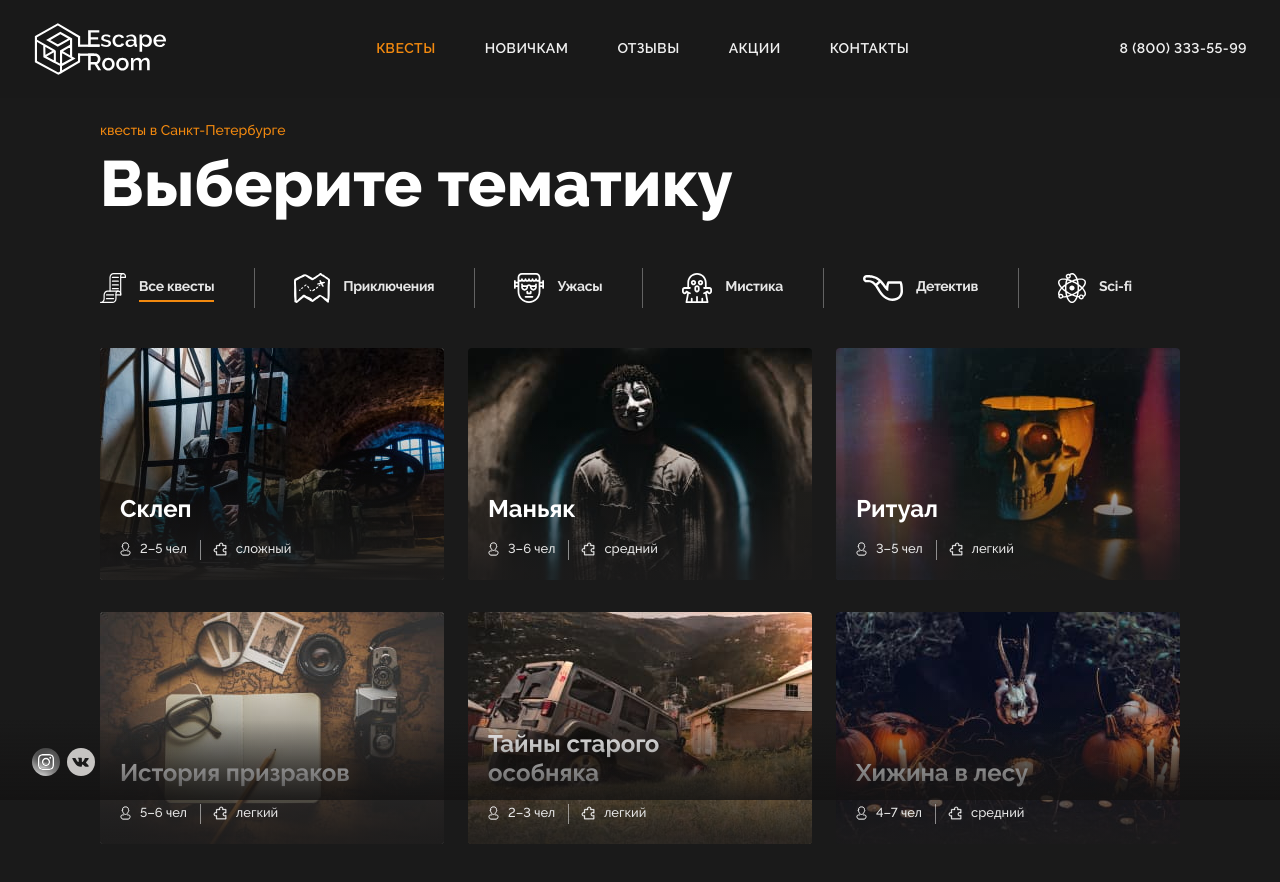
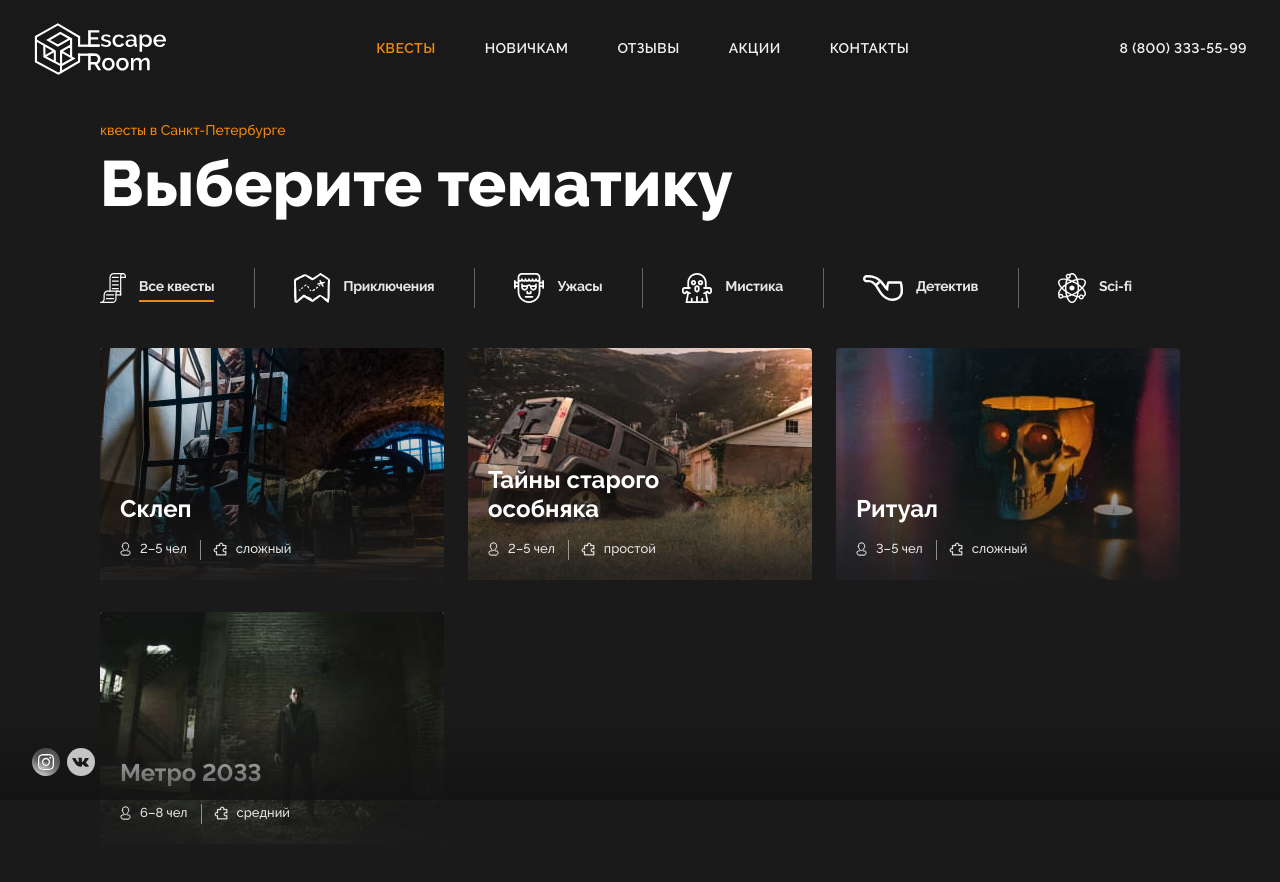
Before and after one commit to Nastasiya-Kam/grading-starter-pack-main, a React (Create React App) app: page / in a window 1280 px wide. Shown: the top 882 px of the page. Built offline with nearby package versions, Linux system fonts and the light colour scheme.

Commit message:
Рефакторинг отрисовки списка квестов
- добавлены моки для отрисовки

```diff
--- a/src/components/home/components/quests-catalog/quests-catalog.jsx
+++ b/src/components/home/components/quests-catalog/quests-catalog.jsx
@@ -7,6 +7,9 @@ import { ReactComponent as IconScifi } from 'assets/img/icon-scifi.svg';
 import { ReactComponent as IconPerson } from 'assets/img/icon-person.svg';
 import { ReactComponent as IconPuzzle } from 'assets/img/icon-puzzle.svg';
 import * as S from './quests-catalog.styled';
+import { quests } from 'utils/mocks';
+import { getLevel } from 'utils/utils';
+import { PEOPLE_COUNT_MAX, PEOPLE_COUNT_MIN } from 'const';
 
 const QuestsCatalog = () => (
   <>
@@ -55,173 +58,35 @@ const QuestsCatalog = () => (
     </S.Tabs>
 
     <S.QuestsList>
-      <S.QuestItem>
+      {quests.map((quest) => {
+        return <S.QuestItem key={quest.id}>
           <S.QuestItemLink to="/quest">
             <S.Quest>
               <S.QuestImage
-              src="img/preview-sklep.jpg"
+                src={quest.previewImg}
                 width="344"
                 height="232"
-              alt="квест Склеп"
+                alt={`квест ${quest.title}`}
               />
 
               <S.QuestContent>
-              <S.QuestTitle>Склеп</S.QuestTitle>
+                <S.QuestTitle>{quest.title}</S.QuestTitle>
 
                 <S.QuestFeatures>
                   <S.QuestFeatureItem>
                     <IconPerson />
-                  2–5 чел
+                    {`${quest.peopleCount[PEOPLE_COUNT_MIN]}–${quest.peopleCount[PEOPLE_COUNT_MAX]} чел`}
                   </S.QuestFeatureItem>
                   <S.QuestFeatureItem>
                     <IconPuzzle />
-                  сложный
+                    {getLevel(quest.level)}
                   </S.QuestFeatureItem>
                 </S.QuestFeatures>
               </S.QuestContent>
             </S.Quest>
           </S.QuestItemLink>
         </S.QuestItem>
-
-      <S.QuestItem>
-        <S.QuestItemLink to="/quest">
-          <S.Quest>
-            <S.QuestImage
-              src="img/preview-maniac.jpg"
-              width="344"
-              height="232"
-              alt="квест Маньяк"
-            />
-
-            <S.QuestContent>
-              <S.QuestTitle>Маньяк</S.QuestTitle>
-
-              <S.QuestFeatures>
-                <S.QuestFeatureItem>
-                  <IconPerson />
-                  3–6 чел
-                </S.QuestFeatureItem>
-                <S.QuestFeatureItem>
-                  <IconPuzzle />
-                  средний
-                </S.QuestFeatureItem>
-              </S.QuestFeatures>
-            </S.QuestContent>
-          </S.Quest>
-        </S.QuestItemLink>
-      </S.QuestItem>
-
-      <S.QuestItem>
-        <S.QuestItemLink to="/quest">
-          <S.Quest>
-            <S.QuestImage
-              src="img/preview-ritual.jpg"
-              width="344"
-              height="232"
-              alt="квест Ритуал"
-            />
-
-            <S.QuestContent>
-              <S.QuestTitle>Ритуал</S.QuestTitle>
-
-              <S.QuestFeatures>
-                <S.QuestFeatureItem>
-                  <IconPerson />
-                  3–5 чел
-                </S.QuestFeatureItem>
-                <S.QuestFeatureItem>
-                  <IconPuzzle />
-                  легкий
-                </S.QuestFeatureItem>
-              </S.QuestFeatures>
-            </S.QuestContent>
-          </S.Quest>
-        </S.QuestItemLink>
-      </S.QuestItem>
-
-      <S.QuestItem>
-        <S.QuestItemLink to="/quest">
-          <S.Quest>
-            <S.QuestImage
-              src="img/preview-old-ceil.jpg"
-              width="344"
-              height="232"
-              alt="квест История призраков"
-            />
-
-            <S.QuestContent>
-              <S.QuestTitle>История призраков</S.QuestTitle>
-
-              <S.QuestFeatures>
-                <S.QuestFeatureItem>
-                  <IconPerson />
-                  5–6 чел
-                </S.QuestFeatureItem>
-                <S.QuestFeatureItem>
-                  <IconPuzzle />
-                  легкий
-                </S.QuestFeatureItem>
-              </S.QuestFeatures>
-            </S.QuestContent>
-          </S.Quest>
-        </S.QuestItemLink>
-      </S.QuestItem>
-
-      <S.QuestItem>
-        <S.QuestItemLink to="/quest">
-          <S.Quest>
-            <S.QuestImage
-              src="img/preview-final-frontier.jpg"
-              width="344"
-              height="232"
-              alt="квест Тайны старого особняка"
-            />
-
-            <S.QuestContent>
-              <S.QuestTitle>Тайны старого особняка</S.QuestTitle>
-
-              <S.QuestFeatures>
-                <S.QuestFeatureItem>
-                  <IconPerson />
-                  2–3 чел
-                </S.QuestFeatureItem>
-                <S.QuestFeatureItem>
-                  <IconPuzzle />
-                  легкий
-                </S.QuestFeatureItem>
-              </S.QuestFeatures>
-            </S.QuestContent>
-          </S.Quest>
-        </S.QuestItemLink>
-      </S.QuestItem>
-
-      <S.QuestItem>
-        <S.QuestItemLink to="/quest">
-          <S.Quest>
-            <S.QuestImage
-              src="img/preview-house-in-the-woods.jpg"
-              width="344"
-              height="232"
-              alt="квест Хижина в лесу"
-            />
-
-            <S.QuestContent>
-              <S.QuestTitle>Хижина в лесу</S.QuestTitle>
-
-              <S.QuestFeatures>
-                <S.QuestFeatureItem>
-                  <IconPerson />
-                  4–7 чел
-                </S.QuestFeatureItem>
-                <S.QuestFeatureItem>
-                  <IconPuzzle />
-                  средний
-                </S.QuestFeatureItem>
-              </S.QuestFeatures>
-            </S.QuestContent>
-          </S.Quest>
-        </S.QuestItemLink>
-      </S.QuestItem>
+      })}
     </S.QuestsList>
   </>
 );
--- /dev/null
+++ b/src/const.js
@@ -0,0 +1,23 @@
+const Level = {
+  EASY: {
+    value: 'простой',
+    name: 'easy',
+  },
+  MEDIUM: {
+    value: 'средний',
+    name: 'medium',
+  },
+  HARD: {
+    value: 'сложный',
+    name: 'hard',
+  },
+  UNDEFINED: {
+    value: 'неизвестный',
+    name: 'undefined',
+  },
+};
+
+const PEOPLE_COUNT_MIN = 0;
+const PEOPLE_COUNT_MAX = 1;
+
+export {Level, PEOPLE_COUNT_MIN, PEOPLE_COUNT_MAX};
--- /dev/null
+++ b/src/utils/mocks.js
@@ -0,0 +1,57 @@
+const quests = [
+  {
+    "id": 1,
+    "title": "Склеп",
+    "description": "Средневековое кладбище таит в себе много страшных тайн. Местные жители говорят, что в склепе похоронен граф вампир, который по ночам выходит на охоту, чтобы испить человеческой крови. Через час солнце опустится за горизонт, успеете ли вы убить вампира и выбраться из склепа?",
+    "previewImg": "img/preview-sklep.jpg",
+    "coverImg": "img/cover-sklep.jpg",
+    "type": "horror",
+    "level": "hard",
+    "peopleCount": [2, 5],
+    "duration": 120
+  },
+  {
+    "id": 4,
+    "title": "Тайны старого особняка",
+    "description": "Погрузитесь в атмосферу служебных помещений закулисья, которые хранят множество тайн и загадок. Вы окажитесь в старом особняке и увидите все, что скрывают его запутанные коридоры.",
+    "previewImg": "img/preview-final-frontier.jpg",
+    "coverImg": "img/cover-final-frontier.jpg",
+    "type": "detective",
+    "level": "easy",
+    "peopleCount": [
+      2,
+      5
+    ],
+    "duration": 60
+  },
+  {
+    "id": 3,
+    "title": "Ритуал",
+    "description": "Тяжелый воздух угнетает, в ночи вы оказываетесь запертыми в сыром помещении вместе с другими ничего не понимающими жертвами. Сквозь щель в двери вы видите, как некто в капюшоне готовит площадку как будто для проведения мистического обряда. Удастся ли вам выбраться, пока вы не станете жертвой ритуала?",
+    "previewImg": "img/preview-ritual.jpg",
+    "coverImg": "img/cover-ritual.jpg",
+    "type": "mystic",
+    "level": "hard",
+    "peopleCount": [
+      3,
+      5
+    ],
+    "duration": 120
+  },
+  {
+    "id": 7,
+    "title": "Метро 2033",
+    "description": "Мир погрузился в хаус постапокалипсиса после ядерного взрыва. Все крупные города были стёрты с лица земли и только в метро на глубине осталась жизнь. Но и здесь творится хаус. У вас и вашей команды есть только одна цель — выжить.",
+    "previewImg": "img/preview-metro2033.jpg",
+    "coverImg": "img/cover-metro2033.jpg",
+    "type": "sci-fi",
+    "level": "medium",
+    "peopleCount": [
+      6,
+      8
+    ],
+    "duration": 90
+  }
+];
+
+export {quests};
--- /dev/null
+++ b/src/utils/utils.js
@@ -0,0 +1,16 @@
+import { Level } from 'const';
+
+const getLevel = (level) => {
+  switch (level) {
+    case Level.EASY.name:
+      return Level.EASY.value;
+    case Level.MEDIUM.name:
+      return Level.MEDIUM.value;
+    case Level.HARD.name:
+      return Level.HARD.value;
+    default:
+      return Level.UNDEFINED.value;
+  }
+};
+
+export {getLevel};
```
Lines whose indentation alone changed are shown as unchanged.
